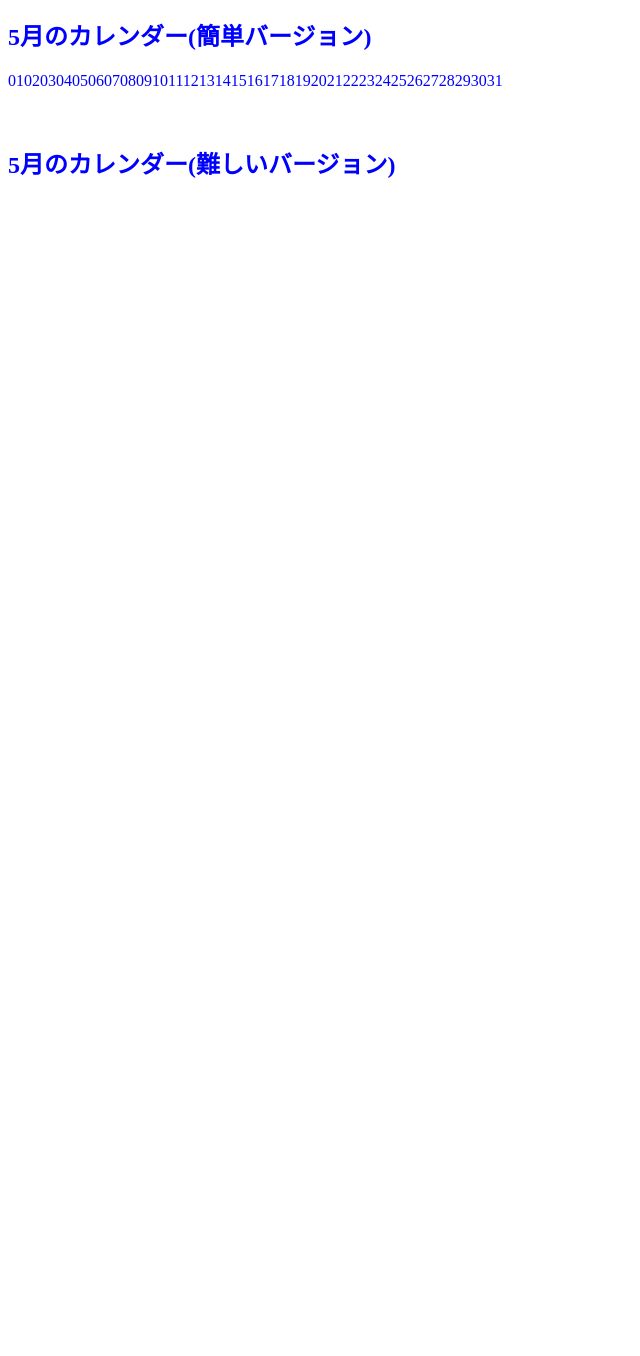
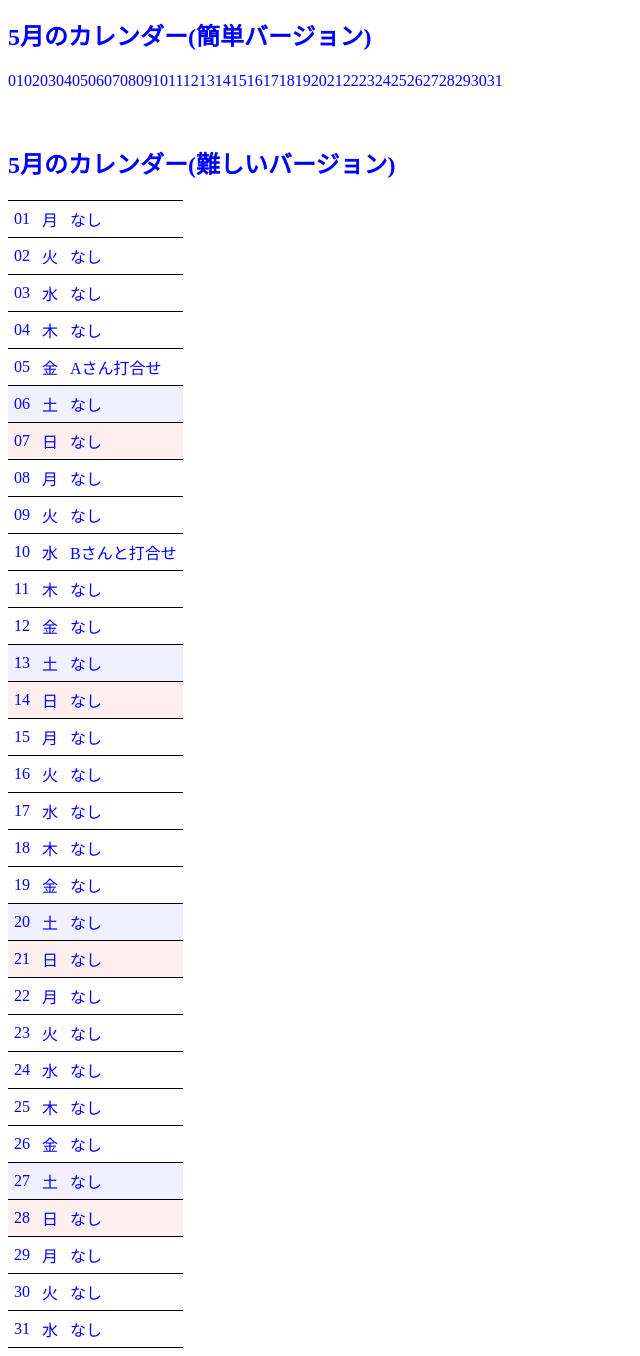
Before and after one commit to tcw-work/php_learning_new, a PHP site: page / in a window 1280 px wide. Shown: the part 249-1605 px from the top of the page, without its empty margins (0-640 px from the left). Before the commit the page ends 427 px from the top, so only its background shows below. Run offline with PHP 8.4, Linux system fonts and the light colour scheme.

Commit message:
カレンダー難しいバージョン

```diff
--- a/basic/kansu/Calendar/index.php
+++ b/basic/kansu/Calendar/index.php
@@ -20,14 +20,14 @@ echo "</body>";
 $s_year = 2023;
 $s_moon = 5;
 $s_cur = strtotime("$s_year-$s_moon-1");//初日のタイムスタンプ。「1682892000」のように秒で出る。つまり、2023-04-30 23:59:59」を表すタイムスタンプが生成される。
-//↑その後、1秒進めて「2023-05-01 00:00:00」を表すタイムスタンプを求めています。
+//下記のforの中で、1秒進めて「2023-05-01 00:00:00」を表すタイムスタンプを求めています。
 
 for(;;) {//for(;;) は括弧の中を無限ループする。従来のfor($s_d=1; $s_d <=31; $s_d++)だと月によって29だったり30日までだったりするので、無限ループさせる。
 //	これから表示するタイムスタンプの月
 	$s_cur_moon = intval(date("m", $s_cur));//$s_curで出した2023年5月のタイムスタンプがdate()の第一引数"m"（月）によって「5」に変換
-	$s_d = date("d", $s_cur);//$s_curで出した2023年5月のタイムスタンプがdate()の第一引数"d"（日）によって「1～31」に変換(その為にforで無限ループさせてる)
-	if ($s_cur_moon > $s_moon) break;//もしdate関数で取り出した$s_cur_moonの小数点切り捨てられた数字の月（5）が$s_moon（5）を超えたら終了
+	$s_d = date("d", $s_cur);//$s_curで出した2023年5月のタイムスタンプがdate()の第一引数"d"（日）によって「01」に変換(その為にforで31まで無限ループさせてる)
 	$s_cur += 24*60*60;//forの外側で書いたタイムスタンプを一日進める（2023-05-01 00:00:00）のタイムスタンプへとして生成。先ほどの$s_cur_moon = intval(date("m", $s_cur));は5月のタイムスタンプへとなる
+	if ($s_cur_moon > $s_moon) break;//もしdate関数で取り出した$s_cur_moonの小数点切り捨てられた数字の月（5）が$s_moon（5）を超えるまで続く
 	echo $s_d;
 }
 ?>
@@ -39,19 +39,42 @@ for(;;) {//for(;;) は括弧の中を無限ループする。従来のfor($s_d=1
 
 <h2>5月のカレンダー(難しいバージョン)</h2>
 <?php
-//showStyleTag();
-$yotei = array(5=>"Aさん打合せ", 10=>"Bさんと打合せ");
-//showCalendar(2023,5, $yotei);
-function showCalendar($year, $moon, $yotei) {
-	$week_list = array("日","月","火","水","木","金","土");
-	$colors = array(0=>"#fff0f0", 6=>"#f0f0ff");
-	$cur = strtotime("$year-$moon-1");//初日のタイムスタンプ
+showStyleTag();//ヒアドキュメントでstyleを書いた関数（後に記述）
+$yotei = array(5=>"Aさん打合せ", 10=>"Bさんと打合せ"); //5と10の日付に予定を設定
+showCalendar(2023,5, $yotei);//下記の自作showCalendar()関数を呼び出し。第1、2、3引数に入れる値も設定。
+
+function showCalendar($year, $mon, $yotei) {//実行時に引数の値を入れると、下記の中身の値も変わる
+	$week_list = array("日","月","火","水","木","金","土");//日～土までの日付を配列に格納
+	$colors = array(0=>"#fff0f0", 6=>"#f0f0ff");//連想配列で0番と6番に色を付与
+	$cur = strtotime("$year-$mon-1");//初日のタイムスタンプから－1を設定し、2023-04-30 23:59:59を表すタイムスタンプを生成
 	echo "<table>";
-	for(;;) {
-
+	for(;;) {//for(;;)でbreakまで無限ループ
+//		月番号、日付、曜日の取得
+		$cur_mon = intval(date("m", $cur));//一番下で作成されたタイムスタンプを基に、月（5）を算出
+		if ($cur_mon > $mon) break;//上記の5が引数で設定した$mon（5）より大きかったら処理をストップ
+		$d = date("d", $cur);//が月の曜日（1）が生成されるが無限ループにより、31まで生成
+		$w = date("w", $cur);//日～土までの曜日をを番号で取得
+		$weekname = $week_list[$w];//$weeklistに入っている配列を$w（曜日番号）で指定し、64行目で呼び出し
+		$color = isset($colors[$w]) ? $colors[$w] : "white";//$colors配列に入った番号が$W(曜日番号)と照らし合わせる。0もしくは6だったら$colorsの色を格納。それ以外の場合は白色で各j脳
+//		予定がある場合
+		$i =intval($d);//※$dの状態だと01、02...のように文字列型になっているので、連想配列と照会できない。なのでこれをinitvalで「1,23...」のように整数型に変換する必要がある
+		$sc = isset($yotei[$i]) ? $yotei[$i] : "なし";//$yotei連想配列の中に1～31の数字でアクセ（ループ）し、数字合致したもの、してないものそれぞれ$scに入る
+//		HTML出力
+		echo "<tr style='background-color:$color'>";//連想配列に照らし合わせった結果の$colorがここに入る
+		echo "<td>$d</td><td>$weekname</td>";//1～31をそれぞれ表示。連想配列に照らし合わせった結果の$weeknameがここに入る
+		echo "<td>$sc</td>";//$yoteiの連想配列にアクセスした$i（1～31）と照らし合わせ、数字が重なれば予定として表示
+		echo "</tr>";
+		$cur += 24*60*60;//2023-04-30 23:59:59に一日＋することで、5/1のタイムスタンプを作成
 	}
-
-
 	echo "</table>";
 }
+
+function showStyleTag() {//cssをヒアドキュメントで表示
+	echo <<<_STYLE_
+	<style>
+	table { border-top: solid 1px black; border-collapse: collapse; border-spacing: 0; }
+	td { border-bottom: solid 1px black; padding: 6px; margin: 0; }
+</style>
+_STYLE_;
+}
 ?>
--- a/basic/kansu/IncToCm/index.php
+++ b/basic/kansu/IncToCm/index.php
@@ -4,7 +4,7 @@
 <ul>
 	<li>isset() セットされていたら</li>
 	<li>floatval() 実数で小数点含めて出力</li>
-	<li>initval() 整数の小数含めずに出力</li>
+	<li>initval() "0.1"=1、"055"=55、"-55"=-55、のように整数に変換</li>
 </ul>
 
 <?php
```
